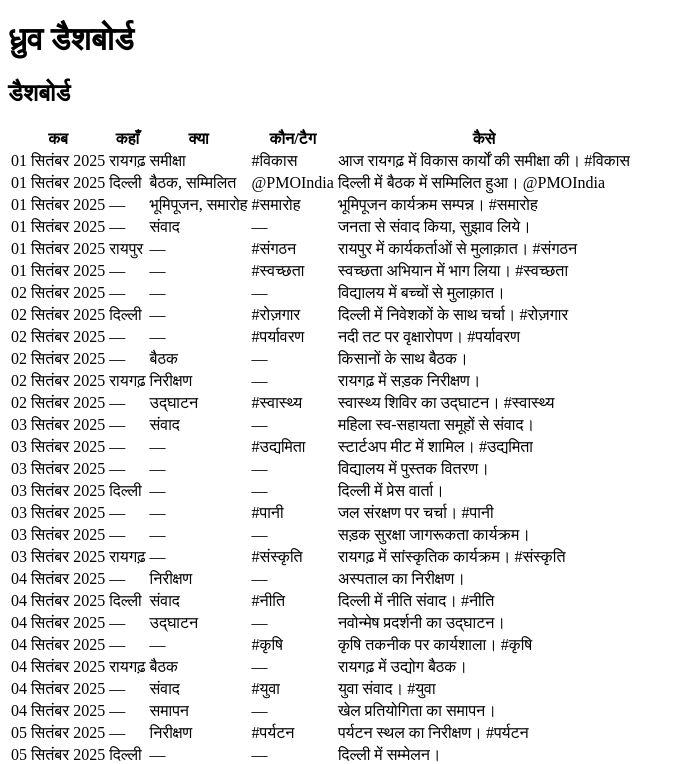
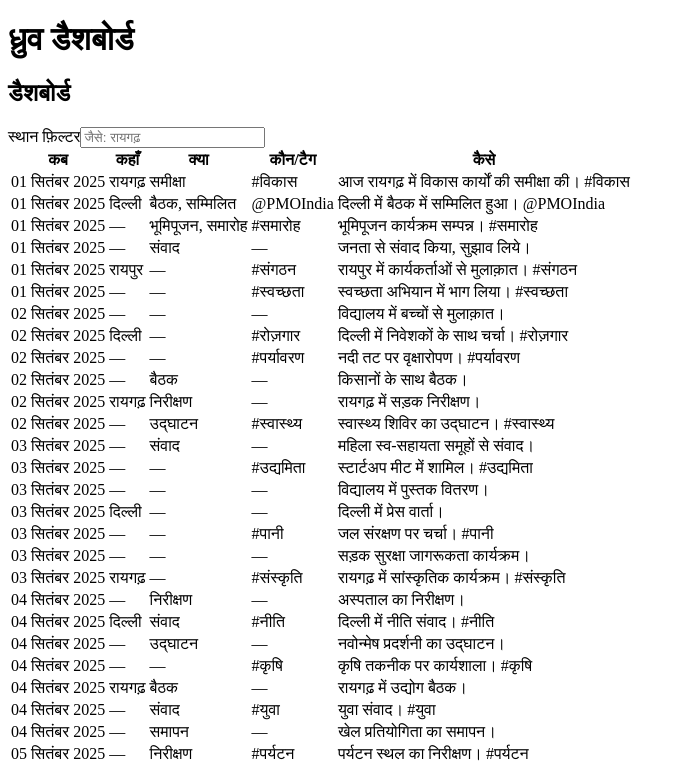
Before and after one commit to Pinak-Setu/Dhruv, a Next.js app: page / in a window 1280 px wide. Shown: the top 764 px of the page, without its empty margins (0-687 px from the left). Built offline with nearby package versions, Linux system fonts and the light colour scheme.

Commit message:
Merge PR #5
Merging after required checks passed.

```diff
--- a/src/components/Dashboard.tsx
+++ b/src/components/Dashboard.tsx
@@ -1,10 +1,13 @@
+"use client";
 import posts from '../../data/posts.json';
 import { parsePost, formatHindiDate } from '@/utils/parse';
 import { isParseEnabled } from '../../config/flags';
+import { useMemo, useState } from 'react';
 
 type Post = { id: string | number; timestamp: string; content: string };
 
 export default function Dashboard() {
+  const [locFilter, setLocFilter] = useState('');
   const parsed = (posts as Post[]).map((p) => {
     if (isParseEnabled()) {
       return { id: p.id, ...parsePost(p) };
@@ -22,9 +25,27 @@ export default function Dashboard() {
     if (s.length <= max) return { display: s, title: s };
     return { display: s.slice(0, Math.max(0, max - 1)) + '…', title: s };
   };
+  const filtered = useMemo(() => {
+    if (!locFilter.trim()) return parsed;
+    const q = locFilter.trim();
+    return parsed.filter((r) => r.where.join(' ').includes(q));
+  }, [parsed, locFilter]);
+
   return (
     <section className="p-4">
       <h2 className="sr-only">डैशबोर्ड</h2>
+      <div className="mb-3 flex gap-3">
+        <label className="text-sm">
+          स्थान फ़िल्टर
+          <input
+            aria-label="स्थान फ़िल्टर"
+            className="ml-2 border px-2 py-1 rounded"
+            placeholder="जैसे: रायगढ़"
+            value={locFilter}
+            onChange={(e) => setLocFilter(e.target.value)}
+          />
+        </label>
+      </div>
       <table aria-label="गतिविधि सारणी" className="min-w-full border-collapse">
         <thead>
           <tr>
@@ -36,7 +57,7 @@ export default function Dashboard() {
           </tr>
         </thead>
         <tbody data-testid="tbody">
-          {parsed.map((row) => (
+          {filtered.map((row) => (
             <tr key={row.id} role="row" className="align-top">
               <td className="p-2 border-b whitespace-nowrap">{row.when}</td>
               <td className="p-2 border-b" aria-label="कहाँ">{row.where.join(', ') || '—'}</td>
```
Also changed, not shown: vercel.json, 1 other file (tests, documents, lock files or other folders).
